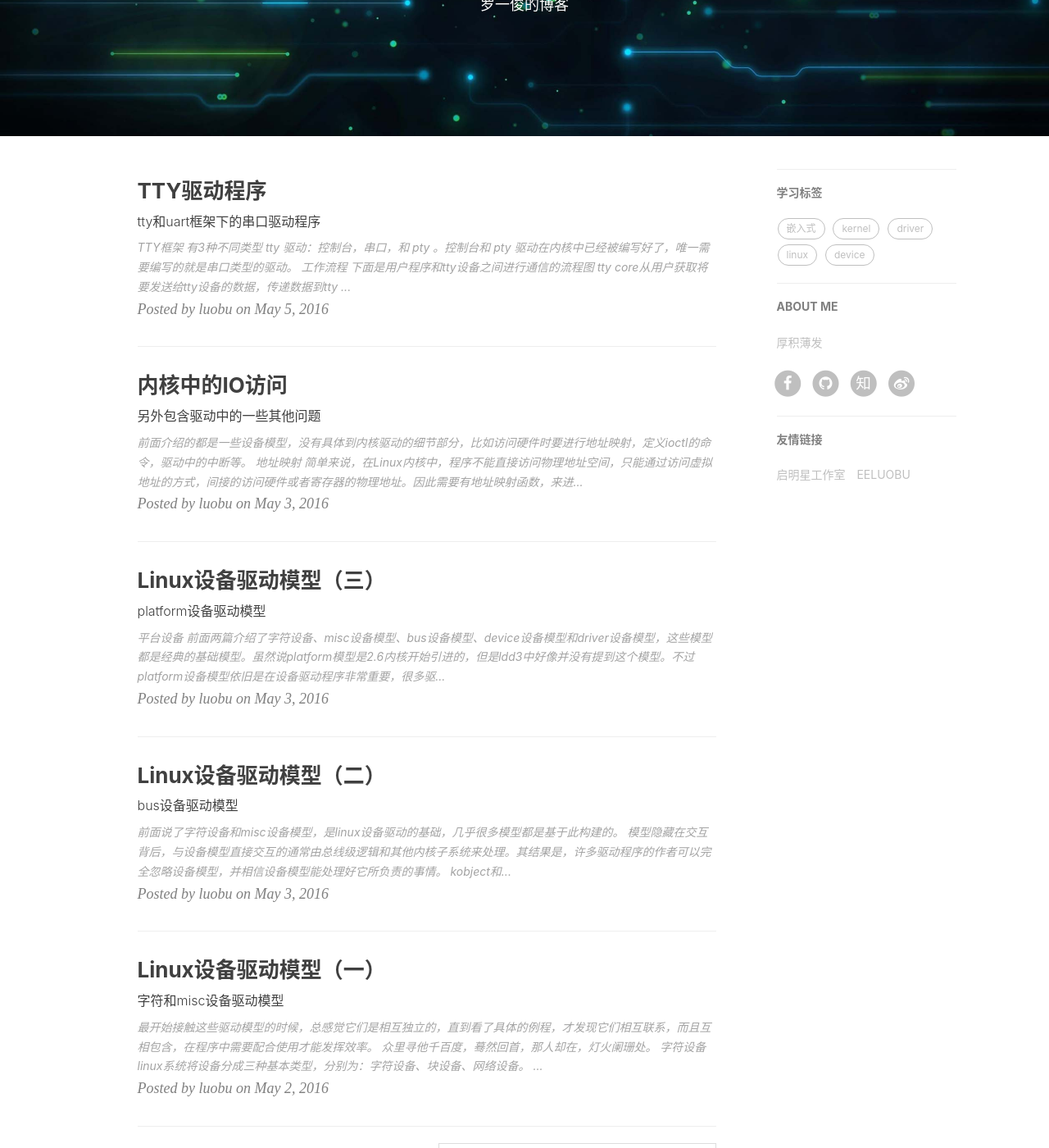
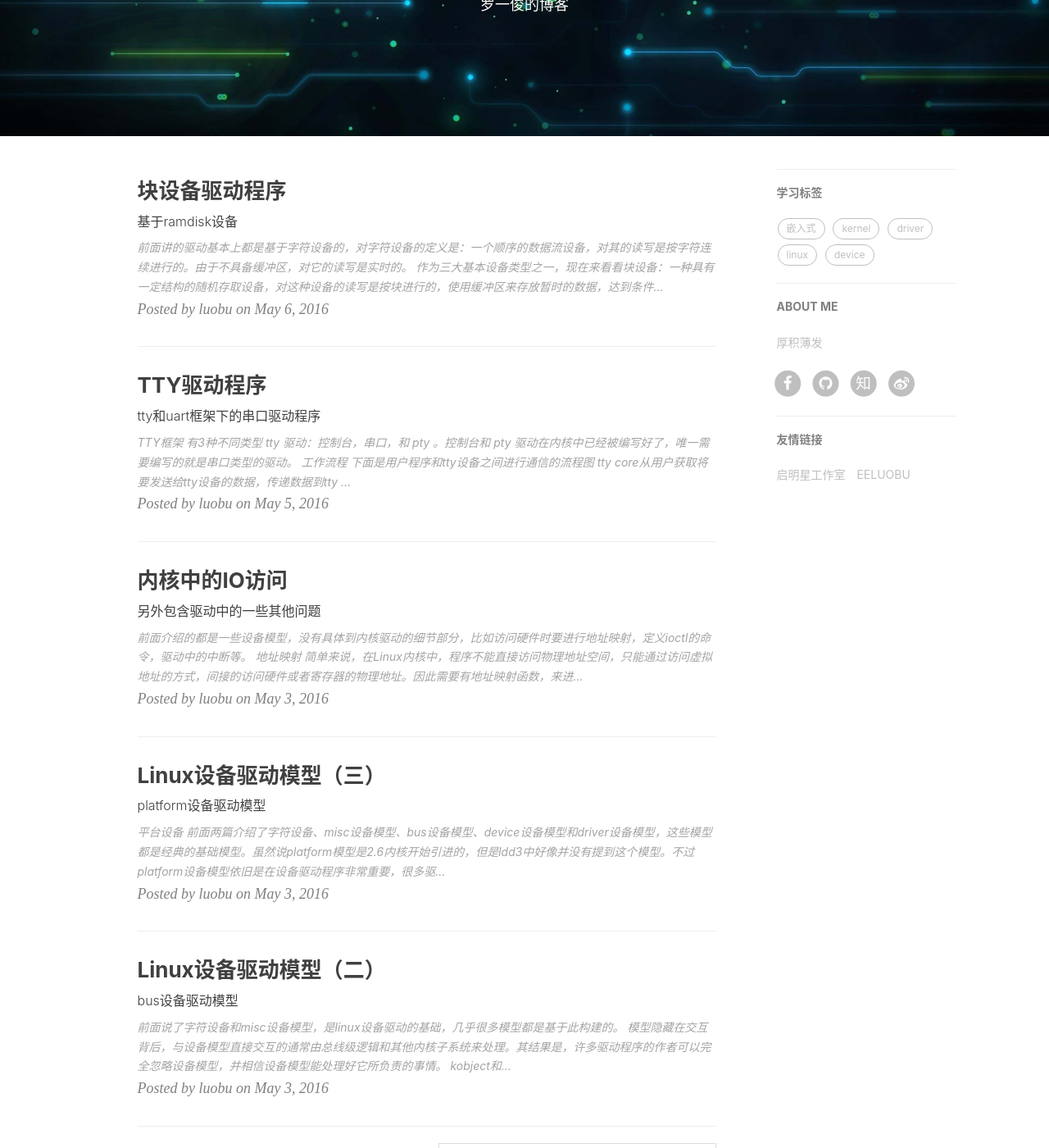
Before and after one commit to eeluobu/eeluobu.github.io, a Jekyll site: the page built from index.html, in a window 1280 px wide and 1400 px high, scrolled down 340 px. Shown: the whole window at 82% size. Built offline with Jekyll 4.4.1, drawn with Linux system fonts in a browser that asks for light colours; nearby versions of some CDN libraries; the list of posts is cut into pages by our own code; comment, search, counter and statistics services are not loaded; some of the changed lines change nothing that is shown.

Commit message:
new block post

`````diff
--- a/_includes/footer.html
+++ b/_includes/footer.html
@@ -73,7 +73,7 @@
                 </ul>
                 <p class="copyright text-muted">
                     Copyright &copy; {{ site.time | date: '%Y' }}
-                    Powered by <a href="https://github.com/Huxpro/huxblog-boilerplate">Jekyll</a><!-- |
+                    Powered by <a href="https://github.com/jekyll">Jekyll</a><!-- |
                     <iframe
                         style="margin-left: 2px; margin-bottom:-5px;"
                         frameborder="0" scrolling="0" width="91px" height="20px"
--- a/_posts/2016-05-04-io.markdown
+++ b/_posts/2016-05-04-io.markdown
@@ -217,4 +217,6 @@ proc目录下有很多子目录和文件，每个目录和文件都是动态创
 
 命令`cat /proc/interrupts`查看中断使用情况；
 
+命令`cat /proc/devices`查看所有设备号；
+
 等等.....
--- /dev/null
+++ b/_posts/2016-05-06-block.markdown
@@ -0,0 +1,175 @@
+---
+layout:     post
+title:      "块设备驱动程序"
+subtitle:   "基于ramdisk设备"
+date:       2016-05-06
+author:     "luobu"
+header-img: "img/post.jpg"
+catalog:    true
+tags:
+    - linux
+    - block
+    - 块设备
+---
+
+前面讲的驱动基本上都是基于字符设备的，对字符设备的定义是：一个顺序的数据流设备，对其的读写是按字符连续进行的。由于不具备缓冲区，对它的读写是实时的。
+
+作为三大基本设备类型之一，现在来看看块设备：一种具有一定结构的`随机存取设备`，对这种设备的读写是`按块进行`的，使用`缓冲区`来存放暂时的数据，达到条件后，从缓存一次性写入设备或者从设备一次性读到缓冲区。
+
+### 块设备
+
+#### 结构
+
+block_device:  描述一个分区或整个磁盘对内核的一个块设备实例
+
+gendisk:       描述一个通用硬盘（generic hard disk）对象。
+
+hd_struct:     描述分区应有的分区信息
+
+bio:           描述块数据传送时怎样完成填充或读取块给driver
+
+request:       描述向内核请求一个列表准备做队列处理。
+
+request_queue: 描述内核申请request资源建立请求链表并填写BIO形成队列。
+
+#### 初始化
+
+
+
+### 有请求队列
+
+#### 块设备数据传输
+
+``` c
+void blk_transfer(unsigned long sector, unsigned long nsect, char *buffer, int write);
+```
+
+#### 块设备请求处理函数
+
+
+``` c
+ void blk_request_func(struct request_queue *q);
+```
+
+### 无请求队列
+
+
+#### 绑定请求队列
+
+``` c
+void blk_queue_make_request(request_queue_t * q, make_request_fn * mfn);
+```
+
+#### 制造请求
+
+``` c
+void blk_queue_hardsect_size(request_queue_t *queue, unsigned short max);
+````
+
+### 实例
+
+#### 块设备函数
+
+**blk_transfer**
+
+块设备数据传输
+
+``` c
+static void blk_transfer(unsigned long sector, unsigned long nsect, char *buffer, int write)
+{
+    int read = !write;
+    if(read)
+    {
+        memcpy(buffer, flash+sector*512, nsect*512);
+    }
+    else
+    {
+        memcpy(flash+sector*512, buffer, nsect*512);
+    }
+}
+```
+
+
+**blk_request**
+
+块设备请求处理函数
+
+``` c
+static void blk_request(struct request_queue *q)
+{
+    struct request *req;
+    while((req = elv_next_request(q)) != NULL)
+    {
+        if(!blk_fs_request(req))
+        {
+            end_request(req, 0);
+            continue;
+        }
+
+        blk_transfer(req->sector, req->current_nr_sectors, req->buffer, rq_data_dir(req));
+        /*rq_data_dir从request获得数据传送的方向*/
+        /*req->current_nr_sectors 在当前段中将完成的扇区数*/
+        /*req->sector 将提交的下一个扇区*/
+        end_request(req, 1);
+    }
+}
+```
+
+#### 实现operations
+
+``` c
+/*strcut block_device_operations*/
+static  int blk_ioctl(struct block_device *dev, fmode_t no, unsigned cmd, unsigned long arg)
+{
+    return -ENOTTY;
+}
+
+static int blk_open (struct block_device *dev , fmode_t no)
+{
+    printk("blk mount succeed\n");
+    return 0;
+}
+static int blk_release(struct gendisk *gd , fmode_t no)
+{
+    printk("blk umount succeed\n");
+    return 0;
+}
+struct block_device_operations blk_ops=
+{
+    .owner = THIS_MODULE,
+    .open = blk_open,
+    .release = blk_release,
+    .ioctl = blk_ioctl,
+};
+```
+
+
+
+#### 模块init
+
+``` c
+    register_blkdev(BLK_MAJOR, blk_dev_name);
+
+    gd = alloc_disk(1);  //分配一个gendisk，分区是一个
+    spin_lock_init(&lock); //初始化一个自旋锁
+    gd->major = major;
+    gd->first_minor = 0;   //第一个次设备号
+    gd->fops = &blk_ops;   //关联操作函数
+
+    gd->queue = blk_init_queue(blk_request_func, &lock); //初始化请求队列并关联到gendisk
+
+    snprintf(gd->disk_name, 32, "blk%c", 'a');
+    blk_queue_hardsect_size(gd->queue, 512);  //设置扇区大小512字节
+    set_capacity(gd, 32);  //设置块设备大小 512*32=16K
+    add_disk(gd);
+
+```
+
+#### 模块exit
+
+``` c
+    blk_cleanup_queue(gd->queue);
+    del_gendisk(gd);
+    unregister_blkdev(BLK_MAJOR, blk_dev_name);
+    printk("block module exit succeed!\n");
+```
`````
